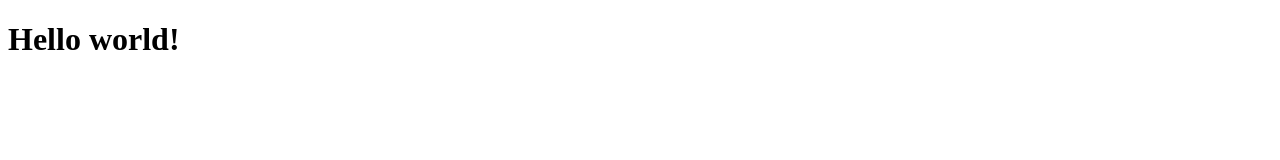
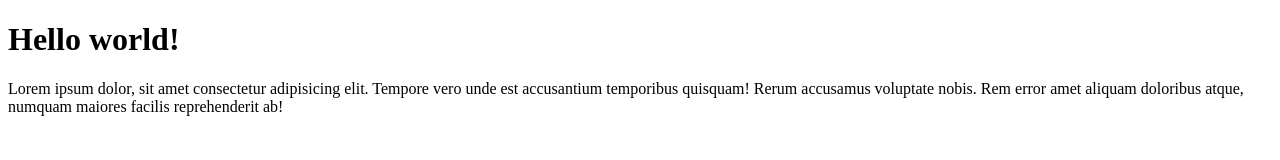
Before and after one commit to projectzenic/danu-git-test, a plain HTML site: page index.html in a window 1280 px wide. Drawn offline with Linux system fonts and the light colour scheme.

Commit message:
menambahkan paragraf lorem

```diff
--- a/index.html
+++ b/index.html
@@ -7,5 +7,6 @@
 </head>
 <body>
     <h1>Hello world!</h1>
+    <p>Lorem ipsum dolor, sit amet consectetur adipisicing elit. Tempore vero unde est accusantium temporibus quisquam! Rerum accusamus voluptate nobis. Rem error amet aliquam doloribus atque, numquam maiores facilis reprehenderit ab!</p>
 </body>
 </html>
```
